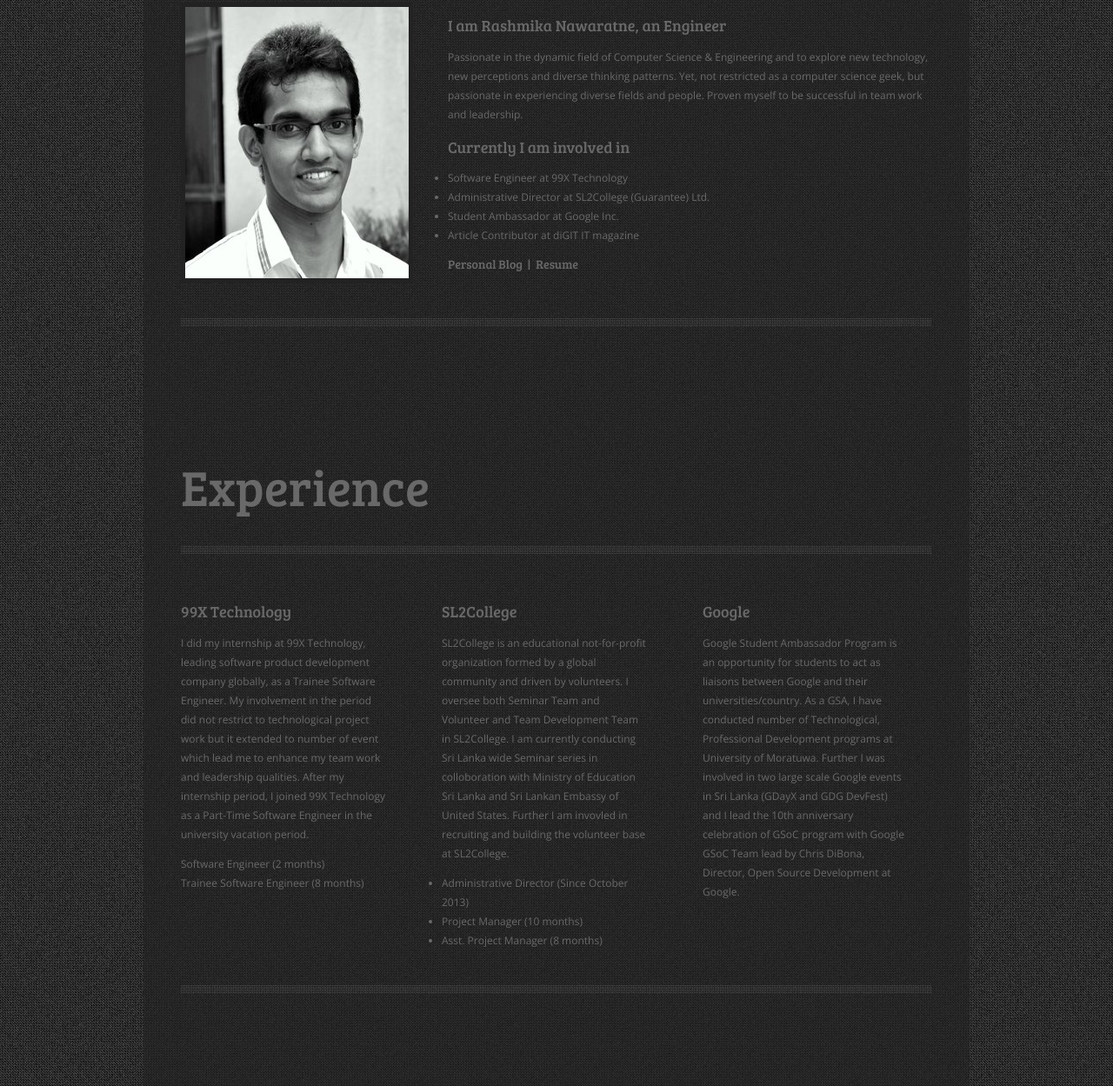
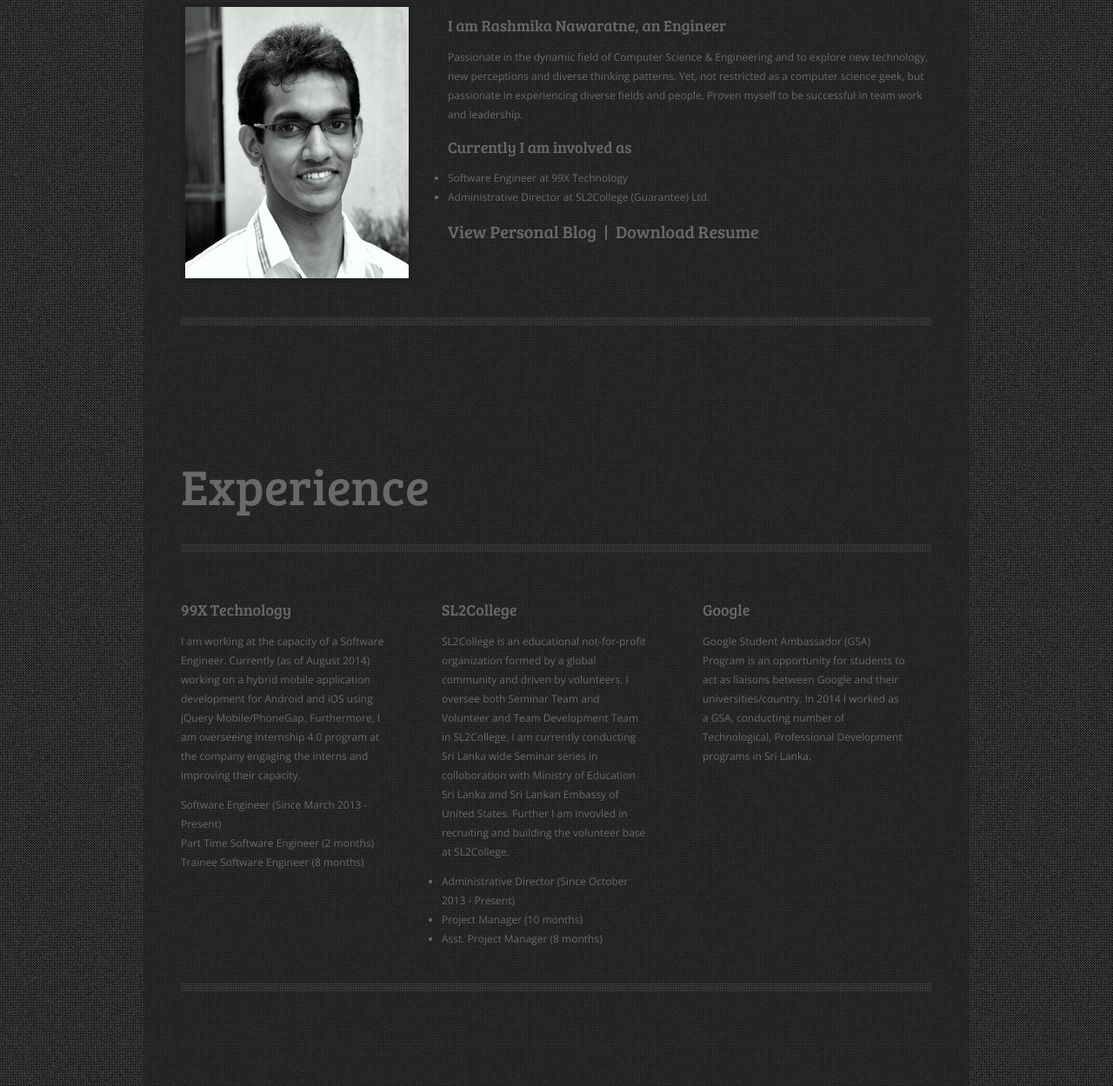
Before and after one commit to razmik/razmik.github.io, a plain HTML site: page index.htm in a window 1280 px wide. Shown: the part 299-1548 px from the top of the page at 87% size. Drawn offline with nearby package versions, Linux system fonts and the light colour scheme.

Commit message:
modified index.htm and custom.css

```diff
--- a/css/custom.css
+++ b/css/custom.css
@@ -0,0 +1,3 @@
+.directaway{
+font-size: 20px;
+}
--- a/index.htm
+++ b/index.htm
@@ -43,17 +43,15 @@
             <h2>I am Rashmika Nawaratne, an Engineer </h2>
             <p>Passionate in the dynamic field of Computer Science & Engineering and to explore new technology, new perceptions and diverse thinking patterns. Yet, not restricted as a computer science geek, but passionate in experiencing diverse fields and people. Proven myself to be successful in team work and leadership.
 			</p>
-			<h2>Currently I am involved in </h2>
+			<h2>Currently I am involved as </h2>
             <ul id="current-involvement">
-			<li><a href="http://www.99xtechnology.com/" target="_blank">Software Engineer at 99X Technology</a></li>
-            	<li><a href="http://www.sl2college.org/" target="_blank">Administrative Director at SL2College (Guarantee) Ltd.</a></li>
-                <li><a href="https://www.google.lk" target="_blank">Student Ambassador at Google Inc.</a></li>
-                <li><a href="http://digit.lk/author/rashmika_nawaratne/" target="_blank">Article Contributor at diGIT IT magazine</a></li>
+			     <li><a href="http://www.99xtechnology.com/" target="_blank">Software Engineer at 99X Technology</a></li>
+                 <li><a href="http://www.sl2college.org/" target="_blank">Administrative Director at SL2College (Guarantee) Ltd.</a></li>
             </ul>
-			<h3>
-			<a href="http://analogperceptionz.blogspot.com/" target="_blank">Personal Blog</a>
+			<h3 class="directaway">
+			<a href="http://analogperceptionz.blogspot.com/" target="_blank">View Personal Blog</a>
 			&nbsp;|&nbsp;
-			<a href="https://drive.google.com/file/d/0BxR1qM2L9yOuZjJxVkhzNlNmOUU/edit?usp=sharing" target="_blank">Resume</a>
+			<a href="https://drive.google.com/file/d/0BxR1qM2L9yOuak5nNTltN1N6MXM/edit?usp=sharing" target="_blank">Download Resume</a>
 			</h3>
         </div>
     <div class="bottom-divider"></div>
@@ -67,9 +65,10 @@
         <div class="content">
             <div class="col">
             <h2><a href="http://www.99xtechnology.com/" target="_blank">99X Technology</a></h2>
-            <p>I did my internship at 99X Technology, leading software product development company globally, as a Trainee Software Engineer. My involvement in the period did not restrict to technological project work but it extended to number of event which lead me to enhance my team work and leadership qualities. After my internship period, I joined 99X Technology as a Part-Time Software Engineer in the university vacation period.</p>
+            <p>I am working at the capacity of a Software Engineer. Currently (as of August 2014) working on a hybrid mobile application development for Android and iOS using jQuery Mobile/PhoneGap. Furthermore, I am overseeing Internship 4.0 program at the company engaging the interns and improving their capacity.</p>
 			<ul>
-				<li>Software Engineer (2 months)</li>
+				<li>Software Engineer (Since March 2013 - Present)</li>
+                <li>Part Time Software Engineer (2 months)</li>
 				<li>Trainee Software Engineer (8 months)</li>
 			</ul>
             </div>
@@ -78,7 +77,7 @@
             <h2><a href="http://www.sl2college.org/" target="_blank">SL2College</a></h2>
             <p>SL2College is an educational not-for-profit organization formed by a global community and driven by volunteers. I oversee both Seminar Team and Volunteer and Team Development Team in SL2College. I am currently conducting Sri Lanka wide Seminar series in colloboration with Ministry of Education Sri Lanka and Sri Lankan Embassy of United States. Further I am invovled in recruiting and building the volunteer base at SL2College.</p>
 			<ul>
-				<li>Administrative Director (Since October 2013)</li>
+				<li>Administrative Director (Since October 2013 - Present)</li>
 				<li>Project Manager (10 months)</li>
 				<li>Asst. Project Manager (8 months)</li>
 			</ul>
@@ -86,7 +85,7 @@
 
             <div class="col">
             <h2><a href="https://www.google.lk" target="_blank">Google</a></h2>
-            <p>Google Student Ambassador Program is an opportunity for students to act as liaisons between Google and their universities/country. As a GSA, I have conducted number of Technological, Professional Development programs at University of Moratuwa. Further I was involved in two large scale Google events in Sri Lanka (GDayX and GDG DevFest) and I lead the 10th anniversary celebration of GSoC program with Google GSoC Team lead by Chris DiBona, Director, Open Source Development at Google.</p>
+            <p>Google Student Ambassador (GSA) Program is an opportunity for students to act as liaisons between Google and their universities/country. In 2014 I worked as a GSA, conducting number of Technological, Professional Development programs in Sri Lanka.</p>
             </div>
         </div>
         <div class="bottom-divider"></div>
```
